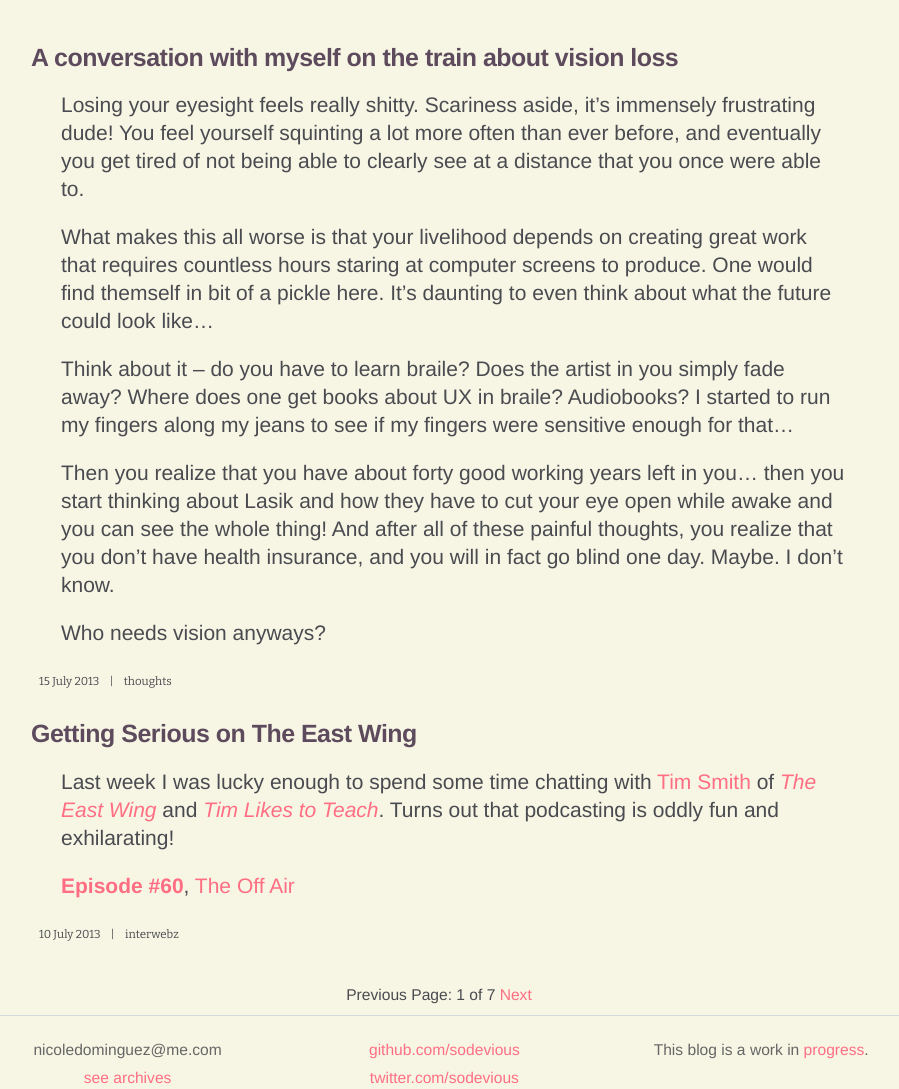
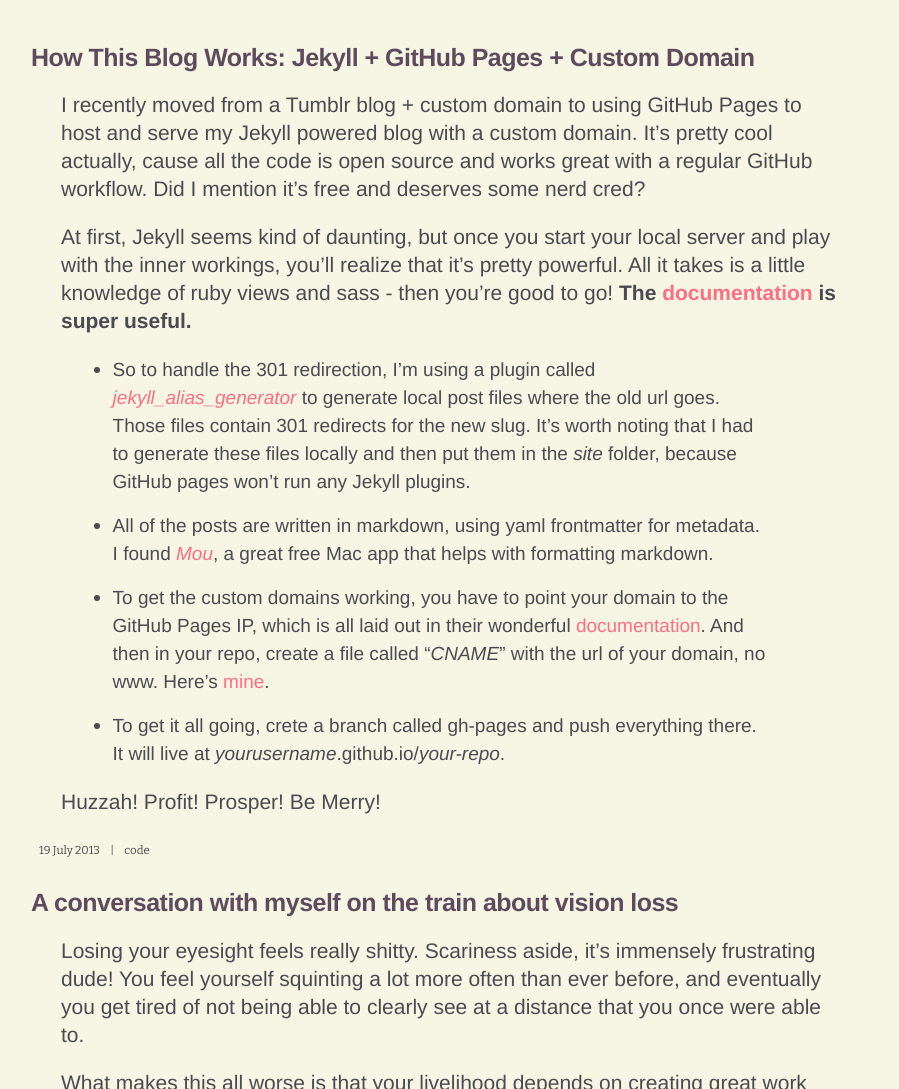
Before and after one commit to sodevious/sodevious-blog, a Jekyll site: the page built from index.html, in a window 1280 px wide and 1400 px high. Shown: the part 311-1400 px from the top of the window, without its empty margins (201-1100 px from the left). Built offline with Jekyll 4.4.1, drawn with Linux system fonts in a browser that asks for light colours; the list of posts is cut into pages by our own code; comment, search, counter and statistics services are not loaded.

Commit message:
new post

```diff
--- a/_layouts/post.html
+++ b/_layouts/post.html
@@ -8,9 +8,12 @@ layout: default
 	<div class="content">
 		{{ content }}
 	</div>
+
 	<aside>
-		<span class="date">{{ page.date | date_to_string }}</span>
+		<span class="date">{{ page.date | date_to_string }}</span> <br />
 	</aside>
+
+
 </section>
 
 </div>
--- /dev/null
+++ b/_posts/2013-07-19-jekyll-gh-pages.markdown
@@ -0,0 +1,20 @@
+---
+layout: post
+title:  "How This Blog Works: Jekyll + GitHub Pages + Custom Domain"
+date:   2013-07-19 19:11:02
+categories: "code"
+---
+
+I recently moved from a Tumblr blog + custom domain to using GitHub Pages to host and serve my Jekyll powered blog with a custom domain. It's pretty cool actually, cause all the code is open source and works great with a regular GitHub workflow. Did I mention it's free and deserves some nerd cred?
+
+At first, Jekyll seems kind of daunting, but once you start your local server and play with the inner workings, you'll realize that it's pretty powerful. All it takes is a little knowledge of ruby views and sass - then you're good to go! **The [documentation](http://jekyllrb.com/) is super useful.**
+
+* So to handle the 301 redirection, I'm using a plugin called *[jekyll_alias_generator](https://github.com/tsmango/jekyll_alias_generator)* to generate local post files where the old url goes. Those files contain 301 redirects for the new slug. It's worth noting that I had to generate these files locally and then put them in the *site* folder, because GitHub pages won't run any Jekyll plugins.
+
+* All of the posts are written in markdown, using yaml frontmatter for metadata. I found *[Mou](http://mouapp.com/)*, a great free Mac app that helps with formatting markdown.
+
+* To get the custom domains working, you have to point your domain to the GitHub Pages IP, which is all laid out in their wonderful [documentation](https://help.github.com/articles/setting-up-a-custom-domain-with-pages). And then in your repo, create a file called "*CNAME*" with the url of your domain, no www. Here's [mine](https://github.com/sodevious/sodevious-blog/blob/master/CNAME).
+
+* To get it all going, crete a branch called gh-pages and push everything there. It will live at *yourusername*.github.io/*your-repo*.
+
+Huzzah! Profit! Prosper! Be Merry!
```
Also changed, not shown: 1 other file.
